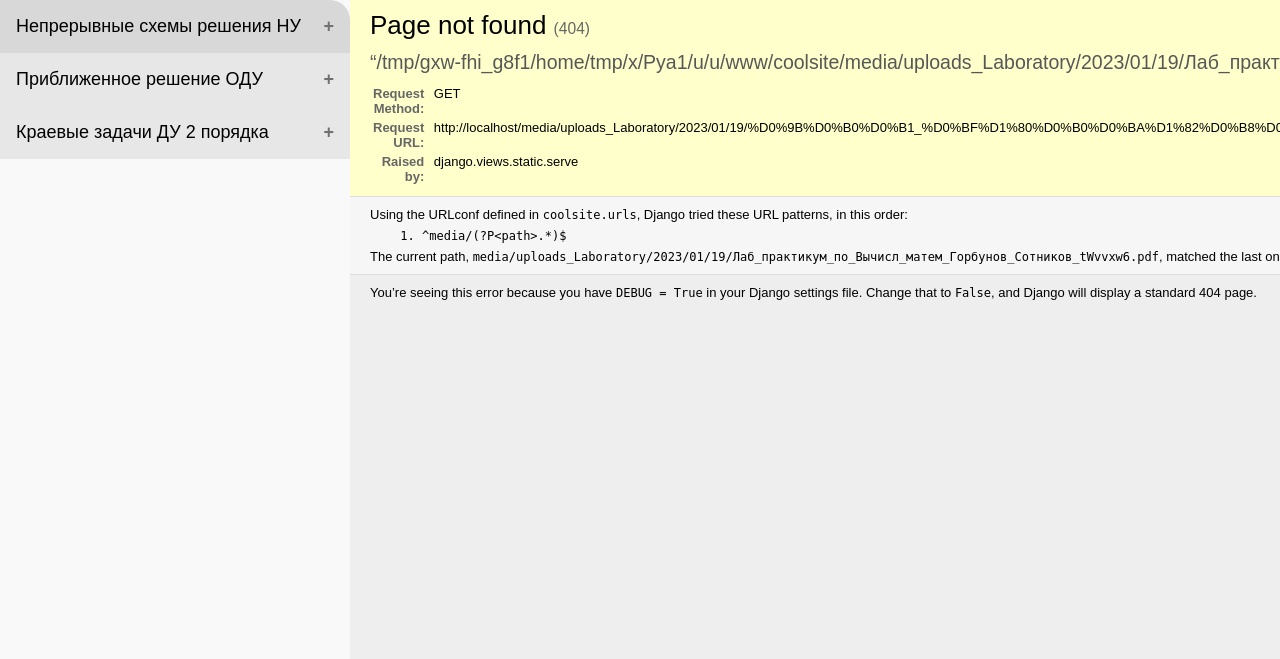
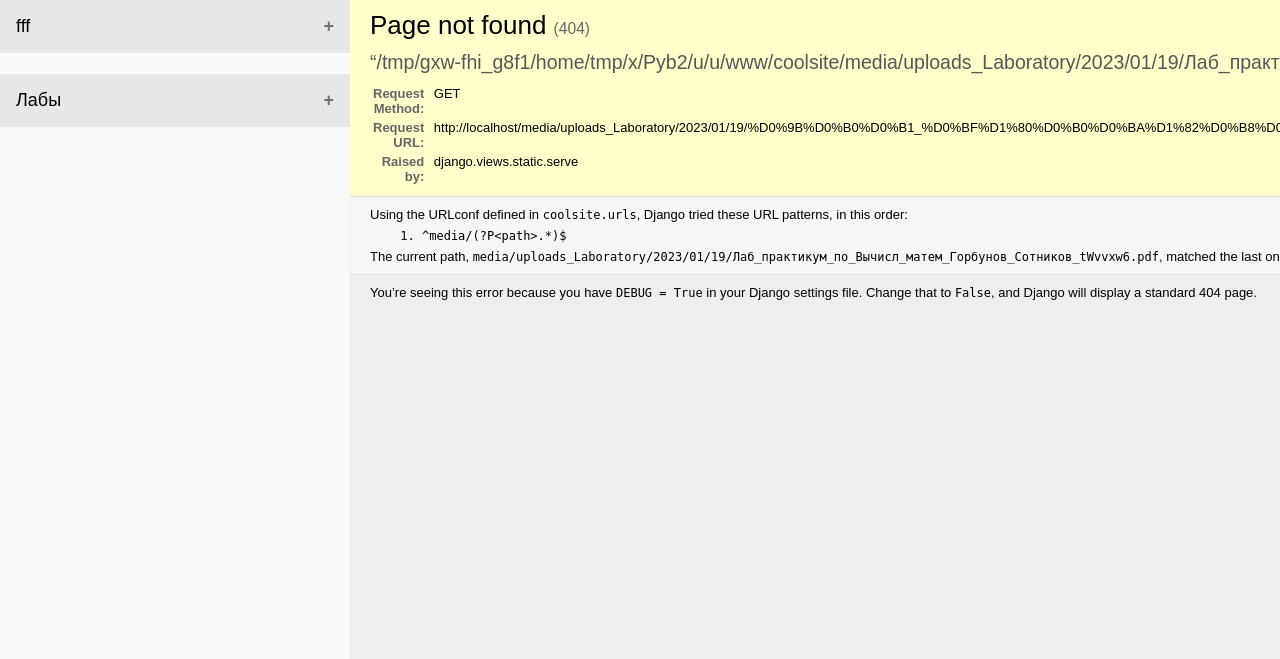
Before and after one commit to Ruslan13-gold/Diplom-work, a Django app: a page that uses coolsite/dip/templates/dip/index.html in a window 1280 px wide; the page is wider, and only the part inside the window is pictured. Shown: the top 659 px of that part. Run offline with Django 4.2, Linux system fonts and the light colour scheme; data comes from the database, SQL or seed files in the repository; both versions use the stored data as it was after the commit.

Commit message:
Работа с ошибками

```diff
--- a/coolsite/coolsite/urls.py
+++ b/coolsite/coolsite/urls.py
@@ -13,6 +13,6 @@
 ]
 
 if settings.DEBUG:
-    urlpatterns += static(settings.MEDIA_URL, document_root = settings.MEDIA_URL)
+    urlpatterns += static(settings.MEDIA_URL, document_root=settings.MEDIA_URL)
 
 handler404 = pageNotFound
--- a/coolsite/dip/forms.py
+++ b/coolsite/dip/forms.py
@@ -1,7 +1,8 @@
 from django import forms
 from .models import *
 
-class PostFormAddFunctionAndSection(forms.Form):
+
+class PostFormLaboratory(forms.Form):
 
     # Функция
     function = forms.CharField(max_length=255, label="Введите уравнение: ", widget=forms.TextInput(
@@ -9,27 +10,25 @@
                'class': 'custom_input',
                'placeholder': '2*x^n',
 
-                '''
+               '''
                 простейшая валидация на стороне клиента
                 '''
                'pattern': '[a-z0-9.*^()+-=/]{1,100}',
                'title': 'Ошибка ввода',
                }))
 
-
     # Отрезок
     section = forms.CharField(max_length=255, label="Введите отрезок: ", widget=forms.TextInput(
         attrs={'placeholder': '[-1.5;2]',
                'class': 'custom_input',
 
-                '''
+               '''
                 простейшая валидация на стороне клиента
                 '''
                'pattern': '[0-9.;-\\[\\]]{1,20}',
                'name': 'section',
                'title': 'Ошибка ввода',
                }))
-
 
     # Параметры метода
     par_small = forms.CharField(max_length=255, label=u"\u03bc: ", widget=forms.TextInput(
@@ -55,7 +54,6 @@
                'name': 'par_step',
                'title': 'Ошибка ввода',
                }))
-
 
     # Погрешности метода
     pogr_eps = forms.CharField(max_length=255, label=u"\u03b5: ", widget=forms.TextInput(
@@ -83,6 +81,14 @@
                }))
 
 
+
+
+
+
+
+
+
+
 # class FormParametersAndInaccuracy(forms.Form):
 #
 #     # Параметры метода
--- a/coolsite/dip/static/dip/css/styles.css
+++ b/coolsite/dip/static/dip/css/styles.css
@@ -26,10 +26,18 @@
   font-size: 18px;
 }
 
-.active, .collapsible:hover {
-  border-radius: 0 20px 0px 0;
+.active, .but_collapsible:hover ~ .content{
+  /*border-radius: 0 20px 0px 0;
   background-color: #d8d8d8;
-  transition: 0.2s;
+  transition: 0.2s;*/
+  display: inline-block;
+}
+
+.content{
+    width: 100px;
+    height: 100px;
+    background-color: red;
+    display:none;
 }
 
 .collapsible:after {
--- a/coolsite/dip/templates/dip/index.html
+++ b/coolsite/dip/templates/dip/index.html
@@ -13,23 +13,23 @@
 <div class="right_post_lecture">
 
     <div class="group_lecture_button">
-
-        {% block post %}
-
-<!--        <div class="title_lecture">-->
-<!--            <h1>КУРС</h1>-->
-<!--        </div>-->
-        {% for p in posts %}
-        <button class="collapsible">{{p}}</button>
-
+        <div class="but_collapsible">
+            <button class="collapsible">fff</button>
+        </div>
         <div class="content">
+            {% for p in posts %}
             <p><a href="{{ p.get_absolute_url_lecture }}" class="a_in_content">{{p}}</a></p>
-            <hr>
-            <p><a href="{{ p.get_absolute_url_laboratory }}" class="a_in_content">Выполнить лабораторную работу</a></p>
+            {% endfor %}
         </div>
 
-        {% endfor %}
-        {% endblock %}
+        <div class="but_collapsible">
+            <button class="collapsible">Лабы</button>
+        </div>
+        <div class="content">
+            {% for p in posts %}
+            <p><a href="{{ p.get_absolute_url_lecture }}" class="a_in_content">{{p}}</a></p>
+            {% endfor %}
+        </div>
     </div>
 
 {% block content %}
--- a/coolsite/dip/urls.py
+++ b/coolsite/dip/urls.py
@@ -6,7 +6,7 @@
     path('about/', about, name='about'),
     path('lecture/<slug:lecture_slug>/', show_lecture, name='lecture'),
     path('laboratory/<slug:laboratory_slug>/', show_laboratory, name='laboratory'),
-    path('laboratory/laboratory_result/', laboratory_result, name='laboratory_result'),
+    path('laboratory_result/', laboratory_result, name='laboratory_result'),
 
 
 
--- a/coolsite/dip/views.py
+++ b/coolsite/dip/views.py
@@ -1,11 +1,28 @@
 from django.http import HttpResponse, HttpResponseNotFound
 from django.shortcuts import render, get_object_or_404, redirect
+from django.urls import reverse_lazy
+from django.views.generic import ListView, CreateView, FormView, DetailView
+from django.views import View
+
 
 from .forms import *
 from .models import *
 
 menu = ['О сайте', 'Добавить статью', 'Войти']
 
+
+# class MainPage(ListView):
+#     model = Lecture
+#     template_name = "dip/index.html"
+#     context_object_name = 'posts'
+#
+#     def get_context_data(self, *, object_list=None, **kwargs):
+#         context = super().get_context_data(**kwargs)
+#         context['title'] = 'Главная страница'
+#         return context
+#
+#     def get_queryset(self):
+#         return Lecture.objects.filter(is_published=True)
 
 def index(request):
     posts = Lecture.objects.all()
@@ -21,8 +38,8 @@
 
 
 def show_lecture(request, lecture_slug):
+    posts = Lecture.objects.all()
     lecture = get_object_or_404(Lecture, slug=lecture_slug)
-    posts = Lecture.objects.all()
 
     context = {
         'posts': posts,
@@ -36,7 +53,7 @@
 def show_laboratory(request, laboratory_slug):
     laboratory = get_object_or_404(Lecture, slug=laboratory_slug)
     posts = Lecture.objects.all()
-    form = PostFormAddFunctionAndSection()
+    form = PostFormLaboratory()
     # if request.method == 'POST':
     #     form = PostFormAddFunctionAndSection(request.POST)
     #     if form.is_valid():
@@ -56,9 +73,28 @@
 
 
 def laboratory_result(request):
+    # laboratory = get_object_or_404(Lecture, slug=laboratory_slug)
     function = request.GET['function']
 
+    # context = {
+    #     'function_result': request.GET['function'],
+    #     'laboratory': laboratory,
+    # }
+
     return render(request, 'dip/laboratory_result.html', {'result_function': function})
+
+
+# def laboratory_result(request):
+#     posts = Lecture.objects.all()
+#
+#     context = {
+#         # 'posts': posts,
+#         'result_function': request.GET['function']
+#     }
+#
+#     return render(request, 'dip/laboratory_result.html', context=context)
+
+
 
 
 
```
Also changed, not shown: coolsite/dip/templates/dip/test.html (added, +12 -0 lines), coolsite/db.sqlite3, coolsite/dip/templates/dip/laboratory_result.html (line endings or trailing spaces).
